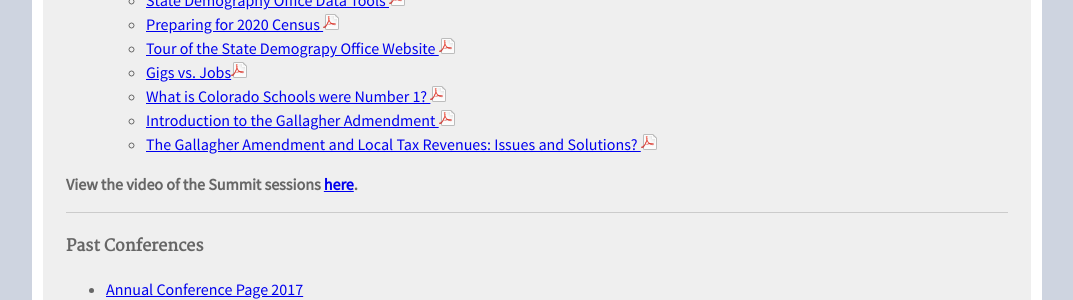
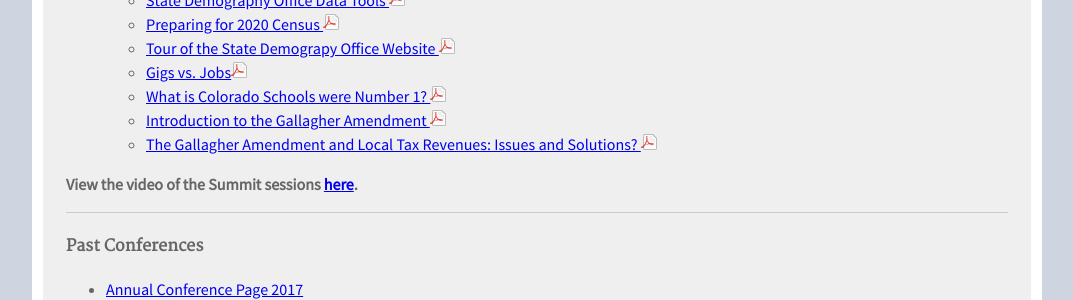
Before and after one commit to TBleess/Website_New, a Jekyll site: the page built from pages/9_Not_in_Menu/publications-and-presentations.md, in a window 1280 px wide and 900 px high, scrolled down 1646 px. Shown: the part 204-504 px from the top of the window, without its empty margins (103-1176 px from the left). Built offline with Jekyll 4.4.1, drawn with Linux system fonts in a browser that asks for light colours.

Commit message:
Spelling

```diff
--- a/pages/9_Not_in_Menu/publications-and-presentations.md
+++ b/pages/9_Not_in_Menu/publications-and-presentations.md
@@ -90,7 +90,7 @@
   - [Tour of the State Demograpy Office Website ![pdf](/images/page_white_acrobat.png 'download pdf file')](https://drive.google.com/uc?export=download&id=1uBIqjFalnRC15wPLWl3IBwjblcfPbJTz)
   - [Gigs vs. Jobs![pdf](/images/page_white_acrobat.png 'download pdf file')](https://drive.google.com/uc?export=download&id=1uXcksCF8eZ3p1GF5P1JVUTzNG3sl1BJc)
   - [What is Colorado Schools were Number 1? ![pdf](/images/page_white_acrobat.png 'download pdf file')](https://drive.google.com/uc?export=download&id=16M3eRItvykPfK8-fqMkANrQxNr3_EiuK)
-  - [Introduction to the Gallagher Admendment ![pdf](/images/page_white_acrobat.png 'download pdf file')](https://drive.google.com/uc?export=download&id=1_wcUwvL7Jx87VWExwR7VMn4l9pY723lq)
+  - [Introduction to the Gallagher Amendment ![pdf](/images/page_white_acrobat.png 'download pdf file')](https://drive.google.com/uc?export=download&id=1_wcUwvL7Jx87VWExwR7VMn4l9pY723lq)
   - [The Gallagher Amendment and Local Tax Revenues: Issues and Solutions? ![pdf](/images/page_white_acrobat.png 'download pdf file')](https://drive.google.com/uc?export=download&id=1KbbNrt7iOFBqaapPLq03lb0M18E7HSbB)
 
  **View the video of the Summit sessions [here](https://dola.ompnetwork.org/embed/sessions/94859?embedInPoint=1&embedOutPoint=31075&shareMethod=embed).**
```
